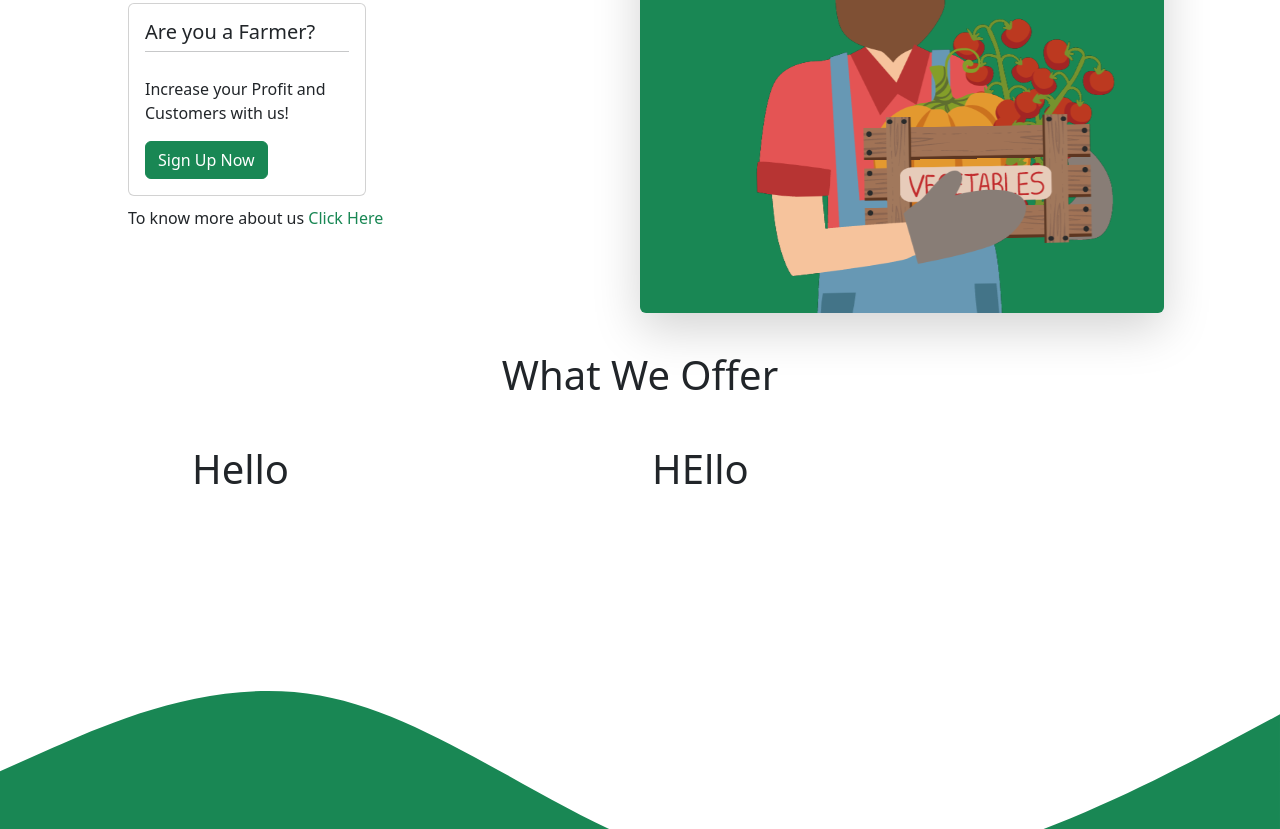
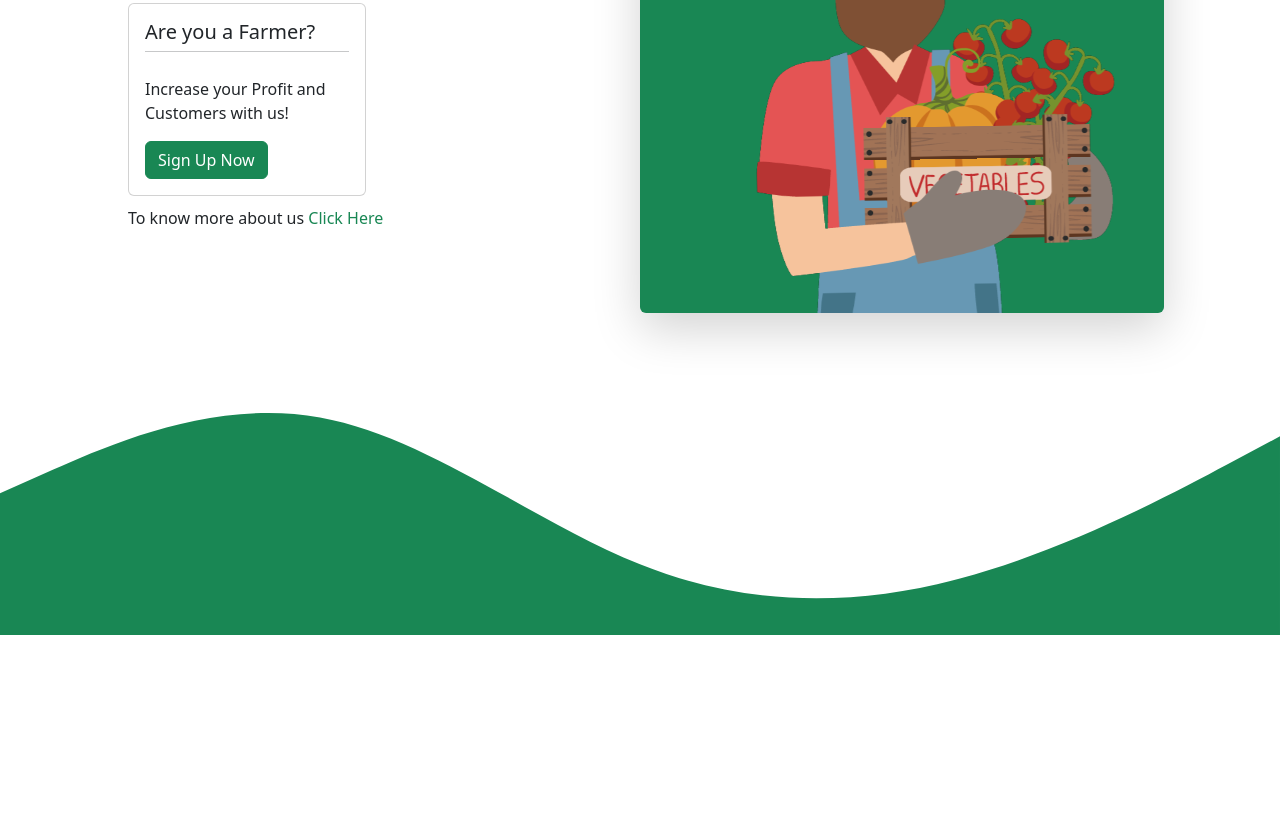
Before and after one commit to yashrajsd/E-Bazaar, a plain HTML site: page index.html in a window 1280 px wide. Shown: the part 436-1265 px from the top of the page. After the commit the page ends 1071 px from the top, so only its background shows below. Drawn offline with Linux system fonts and the light colour scheme.

Commit message:
Update index.html

```diff
--- a/index.html
+++ b/index.html
@@ -111,16 +111,6 @@
     <!-- Section Division -->
 
     <section id="" style="overflow: hidden;">
-      <h1 class="offer-text" style="text-align:center;">What We Offer</h1>
-      <div class="row" style="padding: 3% 15% 10% 15%;">
-        <div class="col-lg-6">
-          <h1>Hello</h1>
-        </div>
-        <div class="col-lg-6">
-          <h1>HEllo</h1>
-        </div>
-
-      </div>
         <div class="container-fluid" style="overflow: hideen;">
           <svg xmlns="http://www.w3.org/2000/svg" viewBox="0 0 1440 320"><path fill="#198754" fill-opacity="1" d="M0,160L60,133.3C120,107,240,53,360,74.7C480,96,600,192,720,240C840,288,960,288,1080,256C1200,224,1320,160,1380,128L1440,96L1440,320L1380,320C1320,320,1200,320,1080,320C960,320,840,320,720,320C600,320,480,320,360,320C240,320,120,320,60,320L0,320Z"></path></svg>
         </div>
```
